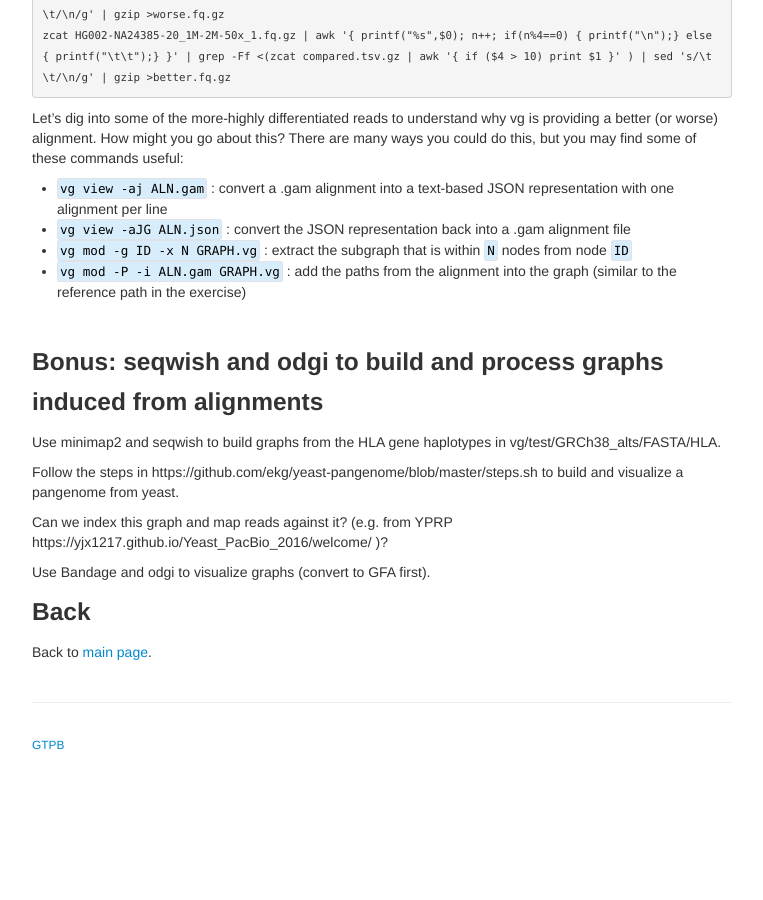
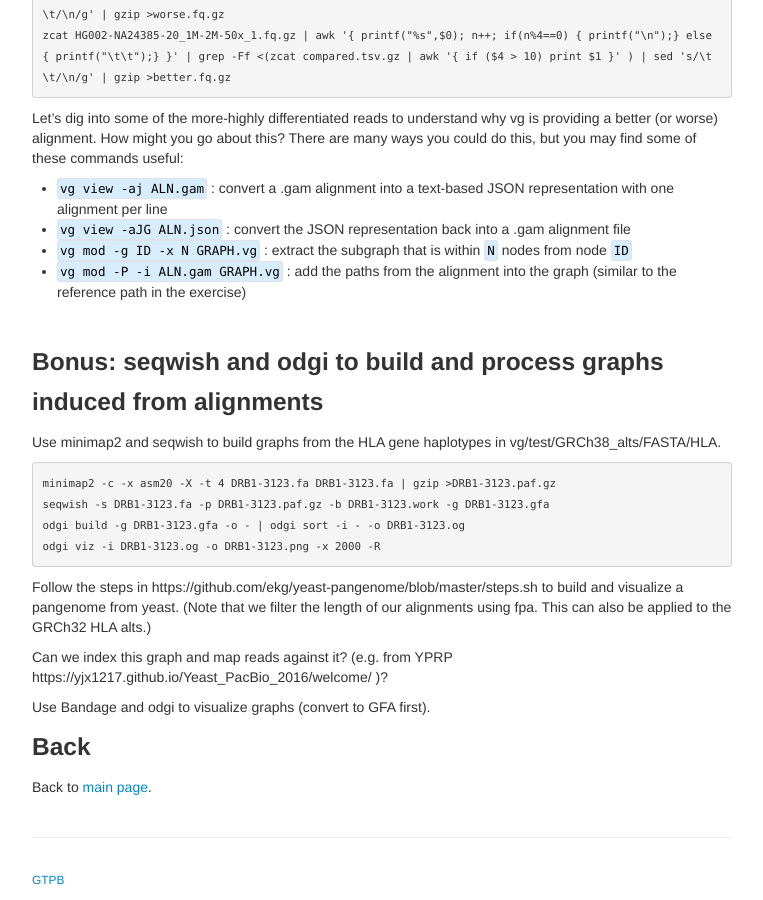
Before and after one commit to GTPB/CPANG19, a Jekyll site: the page built from pages/toy_examples.md, in a window 1280 px wide and 900 px high, scrolled down 5426 px. Shown: the whole window, without its empty margins (258-1021 px from the left). Built offline with Jekyll 4.4.1, drawn with Linux system fonts in a browser that asks for light colours; before the commit the page ends 6191 px from its top, so only the background shows below that.

Commit message:
better notes on GRCh38 alts

```diff
--- a/pages/toy_examples.md
+++ b/pages/toy_examples.md
@@ -223,7 +223,13 @@ Let's dig into some of the more-highly differentiated reads to understand why vg
 
 Use minimap2 and seqwish to build graphs from the HLA gene haplotypes in vg/test/GRCh38_alts/FASTA/HLA.
 
+    minimap2 -c -x asm20 -X -t 4 DRB1-3123.fa DRB1-3123.fa | gzip >DRB1-3123.paf.gz
+    seqwish -s DRB1-3123.fa -p DRB1-3123.paf.gz -b DRB1-3123.work -g DRB1-3123.gfa
+    odgi build -g DRB1-3123.gfa -o - | odgi sort -i - -o DRB1-3123.og
+    odgi viz -i DRB1-3123.og -o DRB1-3123.png -x 2000 -R
+
 Follow the steps in https://github.com/ekg/yeast-pangenome/blob/master/steps.sh to build and visualize a pangenome from yeast.
+(Note that we filter the length of our alignments using fpa. This can also be applied to the GRCh32 HLA alts.)
 
 Can we index this graph and map reads against it? (e.g. from YPRP https://yjx1217.github.io/Yeast_PacBio_2016/welcome/ )?
 
```
